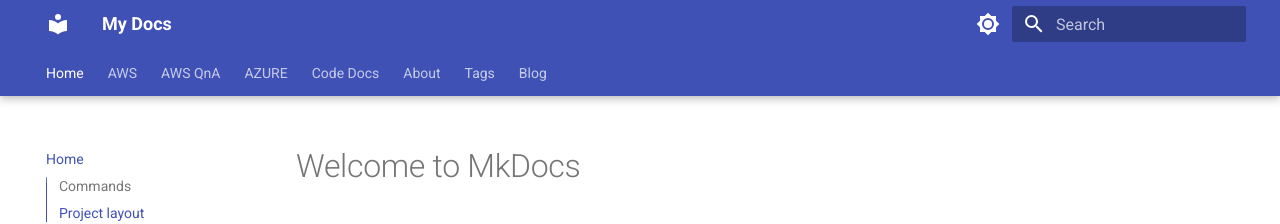
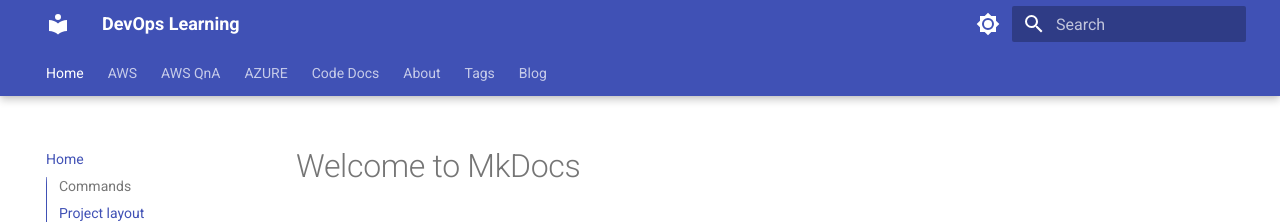
Before and after one commit to CloudMLDevOps/terraform-examples, an MkDocs documentation site: the page built from docs/index.md, in a window 1280 px wide. Shown: the top 224 px of the page. Built offline with MkDocs 1.6.1 and Material for MkDocs 9.7.7, drawn with Linux system fonts in a browser that asks for light colours.

Commit message:
add changes for hosting

```diff
--- a/mkdocs.yml
+++ b/mkdocs.yml
@@ -1,4 +1,4 @@
-site_name: My Docs
+site_name: DevOps Learning
 site_url: https://mydomain.org/mysite
 theme:
   name: material
@@ -47,6 +47,9 @@ markdown_extensions:
   - pymdownx.inlinehilite
   - pymdownx.snippets
   - pymdownx.superfences
+  - smarty
+  - toc:
+      permalink: true
 
 nav:
   - Home: index.md
```
